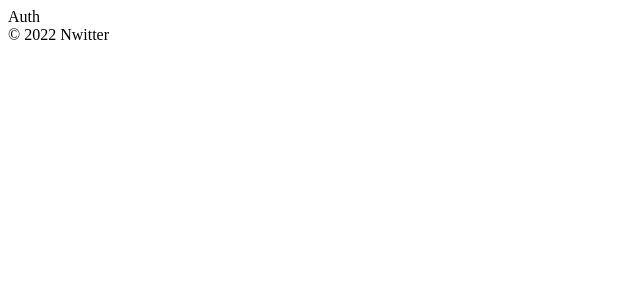
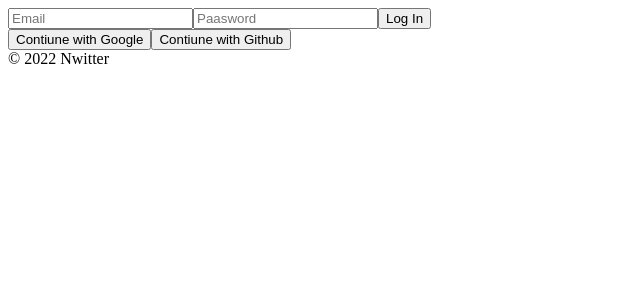
Before and after one commit to rlatjdus0814/nwitter, a React (Create React App) app: page / in a window 1280 px wide. Shown: the top 300 px of the page, without its empty margins (0-640 px from the left). Built offline with nearby package versions, Linux system fonts and the light colour scheme; no server answers.

Commit message:
Auth 함수 수정

```diff
--- a/src/components/App.js
+++ b/src/components/App.js
@@ -3,8 +3,7 @@ import AppRouter from "./Router";
 import { authService } from "../fbase";
 
 function App() {
-  const [isLoggedIn, setIsLoggedIn] = useState(false);
-  console.log(authService.currentUser);
+  const [isLoggedIn, setIsLoggedIn] = useState(authService.currentUser);
 
   return (
     <>
--- a/src/routes/Auth.js
+++ b/src/routes/Auth.js
@@ -1,5 +1,19 @@
 import React from 'react';
 
-const Auth = () => <span>Auth</span>
+const Auth = () => {
+  return (
+    <div>
+      <form>
+        <input type="email" placeholder="Email" required />
+        <input type="password" placeholder="Paasword" required />
+        <input type="submit" value="Log In" />
+      </form>
+      <div>
+        <button>Contiune with Google</button>
+        <button>Contiune with Github</button>
+      </div>
+    </div>
+  )
+}
 
 export default Auth
```
Also changed, not shown: 1 other file (tests, documents, lock files or other folders).
